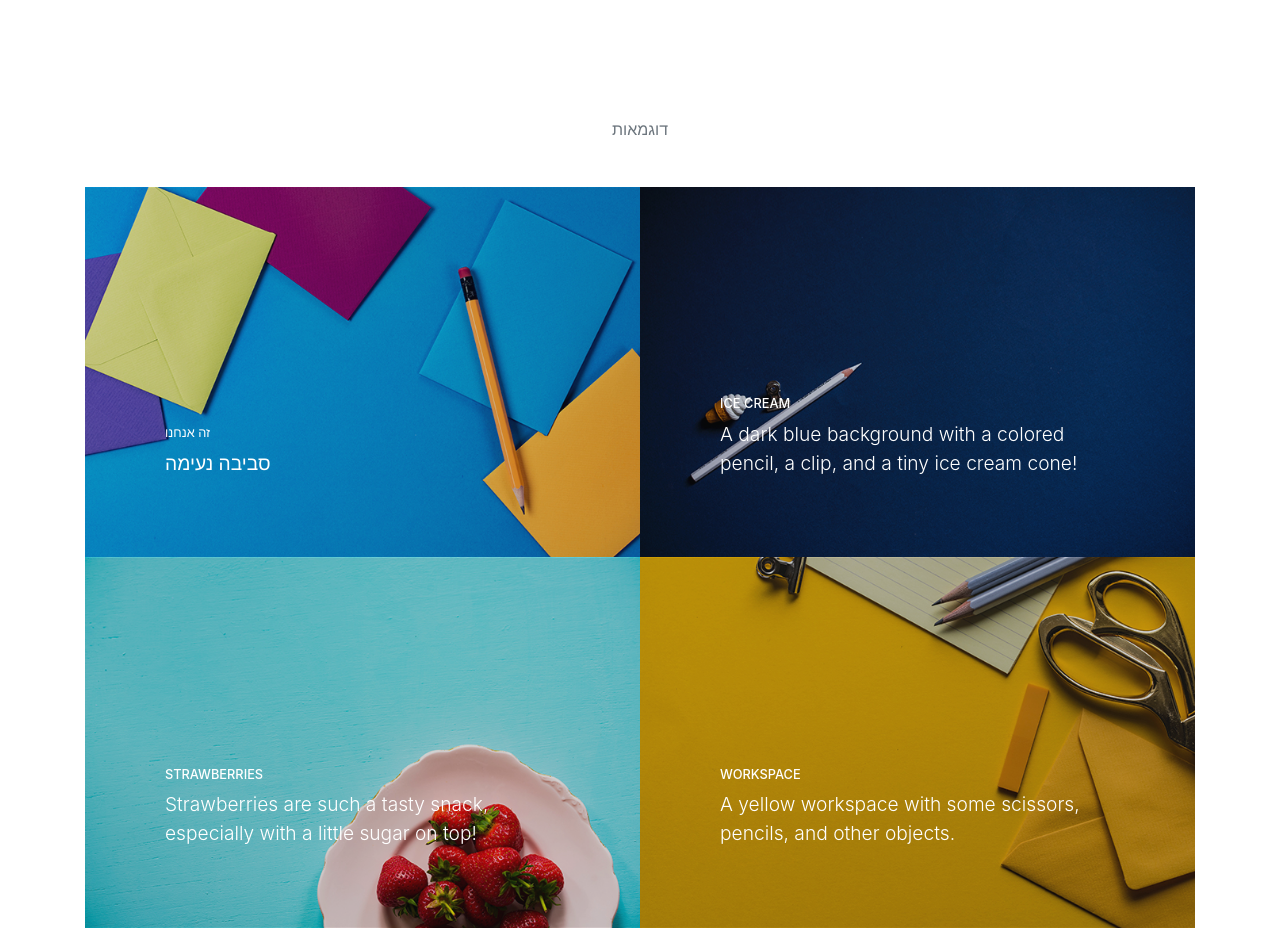
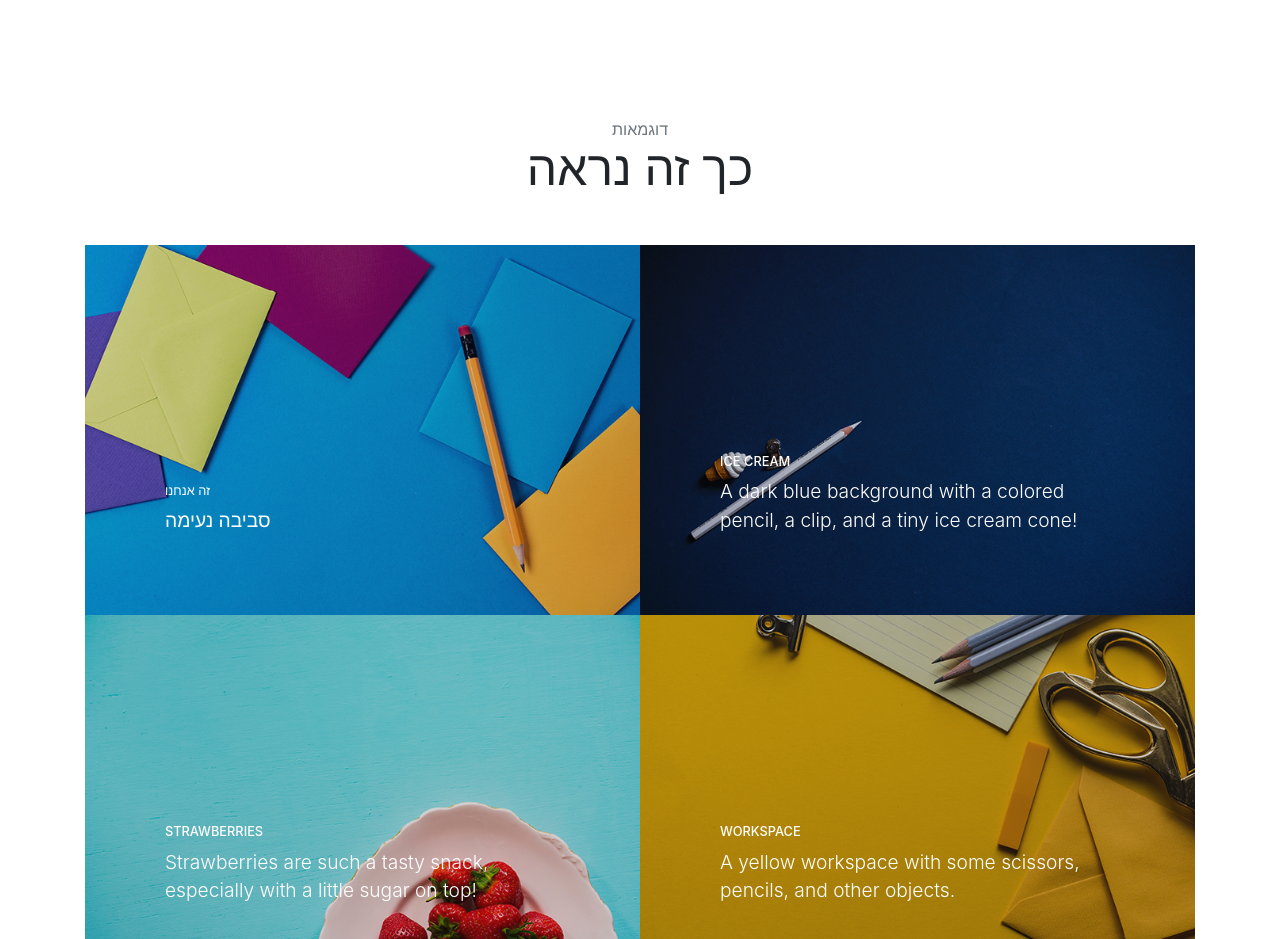
Before and after one commit to TelAvivMusicSchool/TelAvivMusicSchool.github.io, a website with bundled scripts: page index.html in a window 1280 px wide. Shown: the part 1780-2719 px from the top of the page. Built offline with nearby package versions, Linux system fonts and the light colour scheme.

Commit message:
Update index.html

```diff
--- a/index.html
+++ b/index.html
@@ -138,7 +138,7 @@
     <div class="container">
       <div class="content-section-heading text-center">
         <h3 class="text-secondary mb-0">דוגמאות</h3>
-        <h2 class="mb-5"></h2>
+        <h2 class="mb-5">כך זה נראה</h2>
       </div>
       <div class="row no-gutters">
         <div class="col-lg-6">
```
